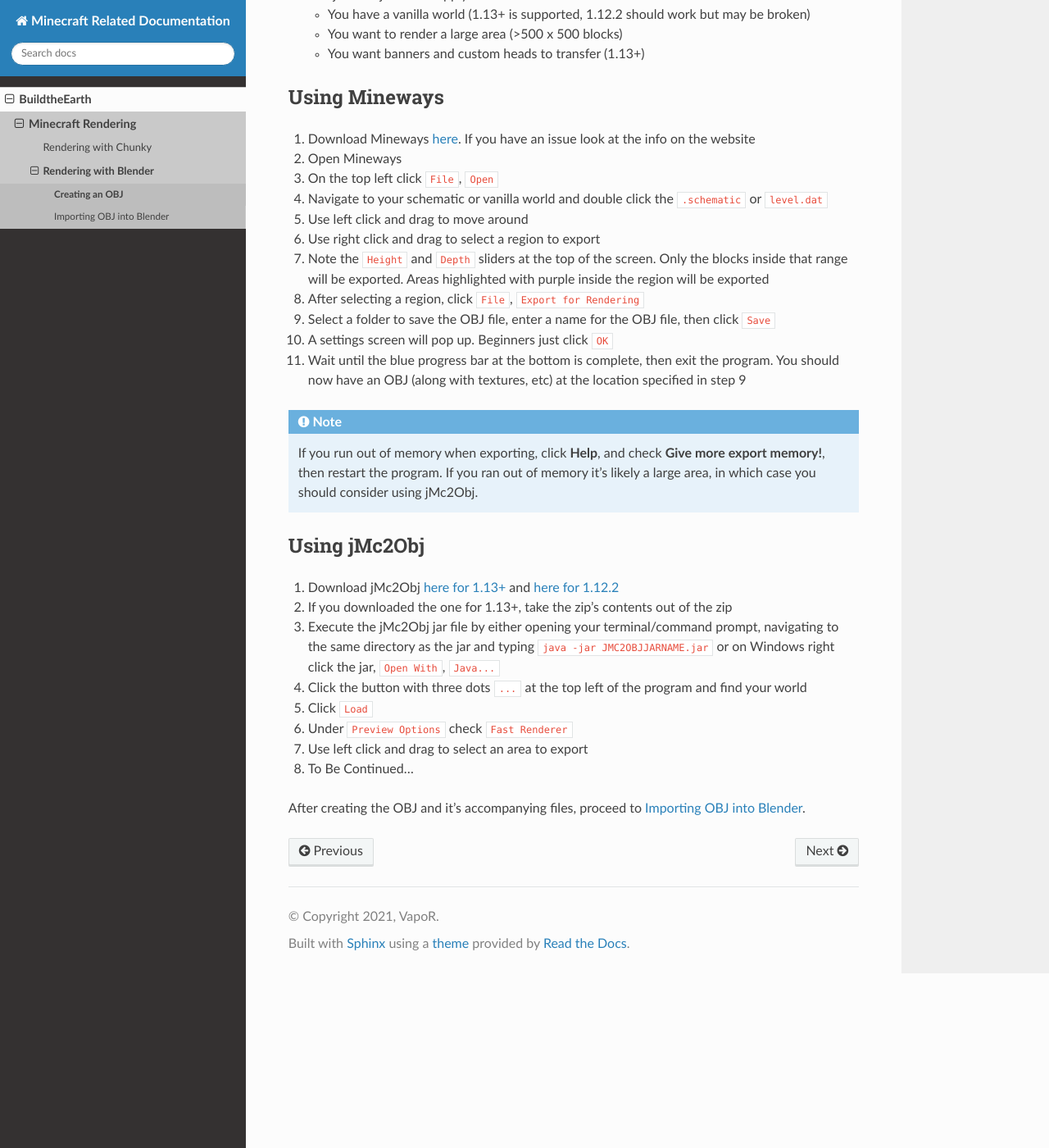
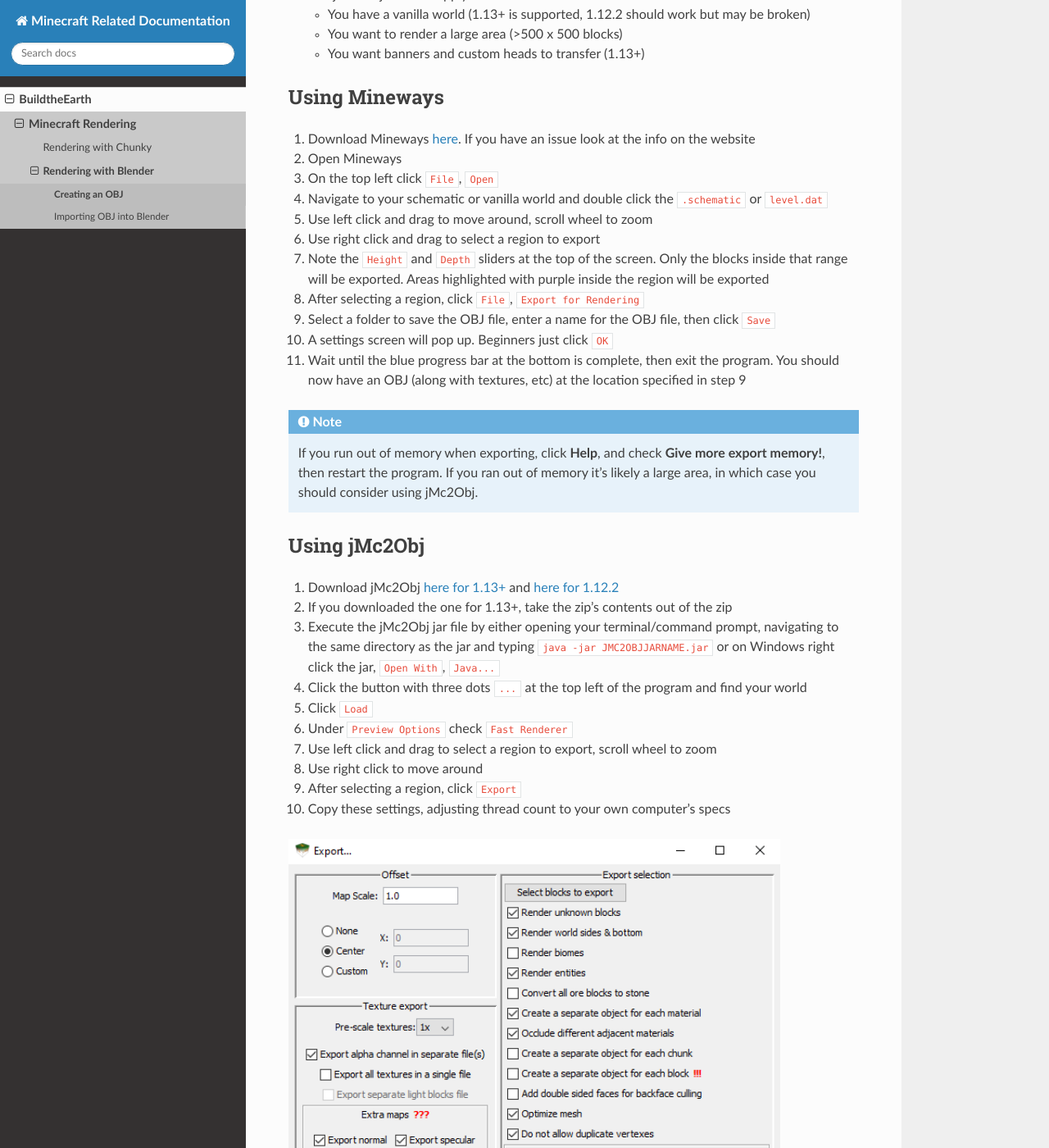
Before and after one commit to yyrichy/documentation, a Sphinx documentation site: the page built from source/buildtheearth/rendering/blender/creating-obj.md, in a window 1280 px wide and 1400 px high, scrolled down 740 px. Shown: the whole window at 82% size. Built offline with Sphinx 7.4.7 and the Read the Docs theme 2.0.0, drawn with Linux system fonts in a browser that asks for light colours; some of the changed text lies outside the part shown.

Commit message:
Complete creating-obj
For now

````diff
--- a/source/buildtheearth/rendering/blender/creating-obj.md
+++ b/source/buildtheearth/rendering/blender/creating-obj.md
@@ -31,7 +31,7 @@
 2. Open Mineways
 3. On the top left click `File`, `Open`
 4. Navigate to your schematic or vanilla world and double click the `.schematic` or `level.dat`
-5. Use left click and drag to move around
+5. Use left click and drag to move around, scroll wheel to zoom
 6. Use right click and drag to select a region to export
 7. Note the `Height` and `Depth` sliders at the top of the screen. Only the blocks inside that range will be exported. Areas highlighted with purple inside the region will be exported
 8. After selecting a region, click `File`, `Export for Rendering`
@@ -51,8 +51,17 @@
 4. Click the button with three dots `...` at the top left of the program and find your world
 5. Click `Load`
 6. Under `Preview Options` check `Fast Renderer`
-7. Use left click and drag to select an area to export
-8. To Be Continued...
+7. Use left click and drag to select a region to export, scroll wheel to zoom
+8. Use right click to move around
+9. After selecting a region, click `Export`
+10. Copy these settings, adjusting thread count to your own computer's specs
+```eval_rst
+.. image:: ../../../../images/jmc.png
+   :width: 600
+```
+ㅤ
+11. Click `Export textures from: Minecraft`
+12. Click `Export` on bottom right (use the same folder as the textures)
 
 ```eval_rst
 After creating the OBJ and it's accompanying files, proceed to :doc:`importing-obj`.
````
Also changed, not shown: images/jmc.png (added).
